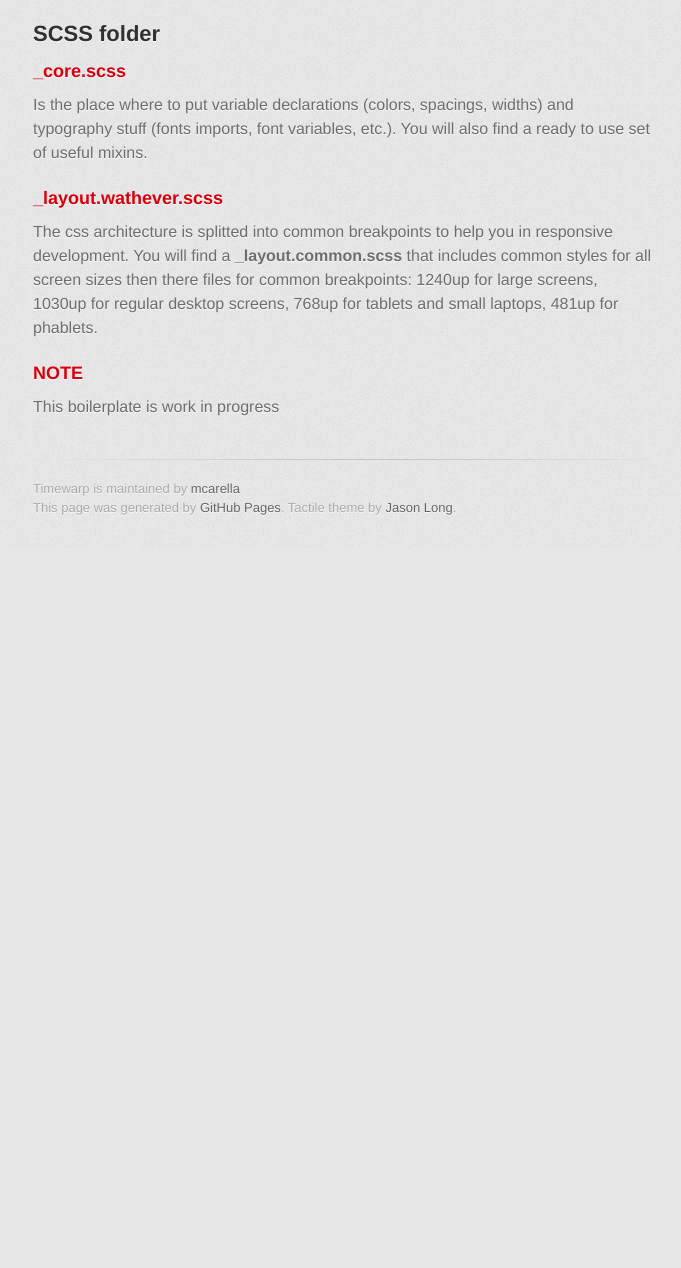
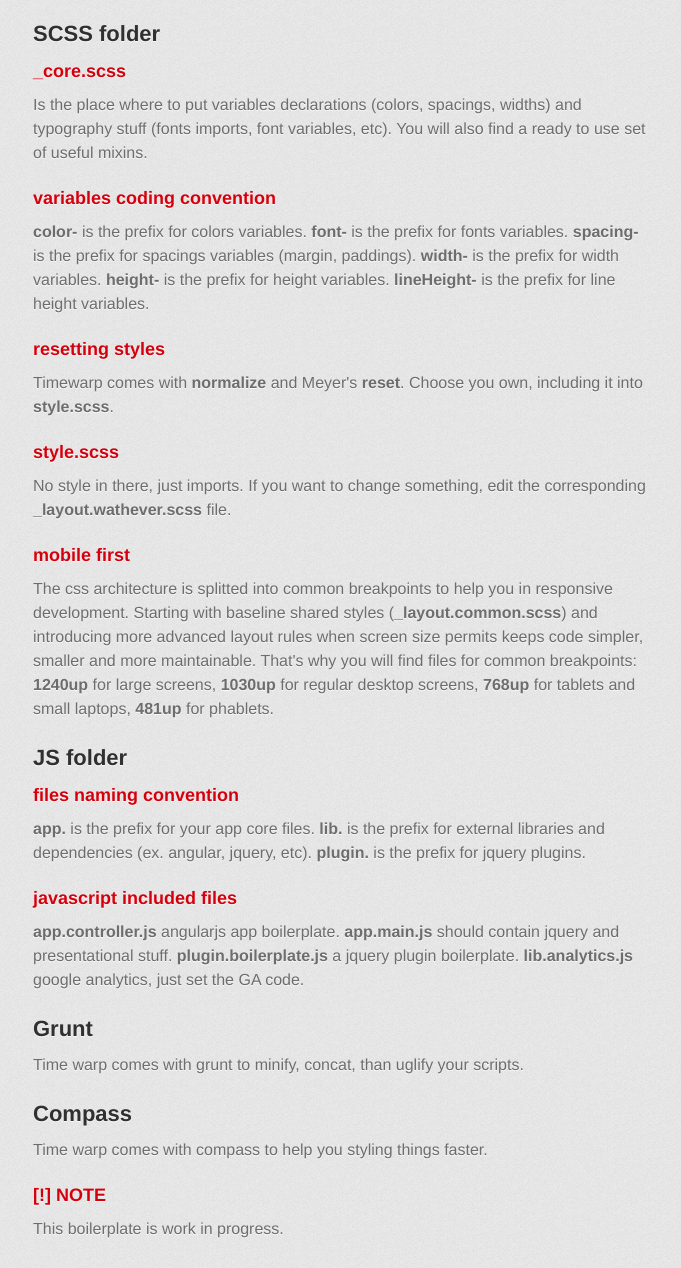
Before and after one commit to mcarella/timewarp, a plain HTML site: page index.html in a window 1280 px wide. Shown: the part 612-1880 px from the top of the page, without its empty margins (297-978 px from the left). Before the commit the page ends 1160 px from the top, so only its background shows below. Drawn offline with Linux system fonts and the light colour scheme; a web font is replaced by a local one.

Commit message:
Create gh-pages branch via GitHub

```diff
--- a/index.html
+++ b/index.html
@@ -39,18 +39,66 @@
 <h3>
 <a name="_corescss" class="anchor" href="#_corescss"><span class="octicon octicon-link"></span></a>_core.scss</h3>
 
-<p>Is the place where to put variable declarations (colors, spacings, widths) and typography stuff (fonts imports, font variables, etc.). You will also find a ready to use set of useful mixins.</p>
+<p>Is the place where to put variables declarations (colors, spacings, widths) and typography stuff (fonts imports, font variables, etc). You will also find a ready to use set of useful mixins.</p>
 
 <h3>
-<a name="_layoutwatheverscss" class="anchor" href="#_layoutwatheverscss"><span class="octicon octicon-link"></span></a>_layout.wathever.scss</h3>
+<a name="variables-coding-convention" class="anchor" href="#variables-coding-convention"><span class="octicon octicon-link"></span></a>variables coding convention</h3>
+
+<p><strong>color-</strong> is the prefix for colors variables.
+<strong>font-</strong> is the prefix for fonts variables.
+<strong>spacing-</strong> is the prefix for spacings variables (margin, paddings).
+<strong>width-</strong> is the prefix for width variables.
+<strong>height-</strong> is the prefix for height variables.
+<strong>lineHeight-</strong> is the prefix for line height variables. </p>
+
+<h3>
+<a name="resetting-styles" class="anchor" href="#resetting-styles"><span class="octicon octicon-link"></span></a>resetting styles</h3>
+
+<p>Timewarp comes with <strong>normalize</strong> and Meyer's <strong>reset</strong>. Choose you own, including it into <strong>style.scss</strong>.</p>
+
+<h3>
+<a name="stylescss" class="anchor" href="#stylescss"><span class="octicon octicon-link"></span></a>style.scss</h3>
+
+<p>No style in there, just imports. If you want to change something, edit the corresponding <strong>_layout.wathever.scss</strong> file.</p>
+
+<h3>
+<a name="mobile-first" class="anchor" href="#mobile-first"><span class="octicon octicon-link"></span></a>mobile first</h3>
 
 <p>The css architecture is splitted into common breakpoints to help you in responsive development.
-You will find a <strong>_layout.common.scss</strong> that includes common styles for all screen sizes then there files for common breakpoints: 1240up for large screens, 1030up for regular desktop screens, 768up for tablets and small laptops, 481up for phablets.</p>
+Starting with baseline shared styles (<strong>_layout.common.scss</strong>) and introducing more advanced layout rules when screen size permits keeps code simpler, smaller and more maintainable. That's why you will find files for common breakpoints: <strong>1240up</strong> for large screens, <strong>1030up</strong> for regular desktop screens, <strong>768up</strong> for tablets and small laptops, <strong>481up</strong> for phablets.</p>
+
+<h2>
+<a name="js-folder" class="anchor" href="#js-folder"><span class="octicon octicon-link"></span></a>JS folder</h2>
 
 <h3>
-<a name="note" class="anchor" href="#note"><span class="octicon octicon-link"></span></a>NOTE</h3>
+<a name="files-naming-convention" class="anchor" href="#files-naming-convention"><span class="octicon octicon-link"></span></a>files naming convention</h3>
 
-<p>This boilerplate is work in progress</p>
+<p><strong>app.</strong> is the prefix for your app core files.
+<strong>lib.</strong> is the prefix for external libraries and dependencies (ex. angular, jquery, etc).
+<strong>plugin.</strong> is the prefix for jquery plugins.</p>
+
+<h3>
+<a name="javascript-included-files" class="anchor" href="#javascript-included-files"><span class="octicon octicon-link"></span></a>javascript included files</h3>
+
+<p><strong>app.controller.js</strong> angularjs app boilerplate.
+<strong>app.main.js</strong> should contain jquery and presentational stuff.
+<strong>plugin.boilerplate.js</strong> a jquery plugin boilerplate.
+<strong>lib.analytics.js</strong> google analytics, just set the GA code.</p>
+
+<h2>
+<a name="grunt" class="anchor" href="#grunt"><span class="octicon octicon-link"></span></a>Grunt</h2>
+
+<p>Time warp comes with grunt to minify, concat, than uglify your scripts.</p>
+
+<h2>
+<a name="compass" class="anchor" href="#compass"><span class="octicon octicon-link"></span></a>Compass</h2>
+
+<p>Time warp comes with compass to help you styling things faster.</p>
+
+<h3>
+<a name="-note" class="anchor" href="#-note"><span class="octicon octicon-link"></span></a>[!] NOTE</h3>
+
+<p>This boilerplate is work in progress.</p>
         </section>
 
         <footer>
```
Also changed, not shown: params.json (+1 -1 lines).
